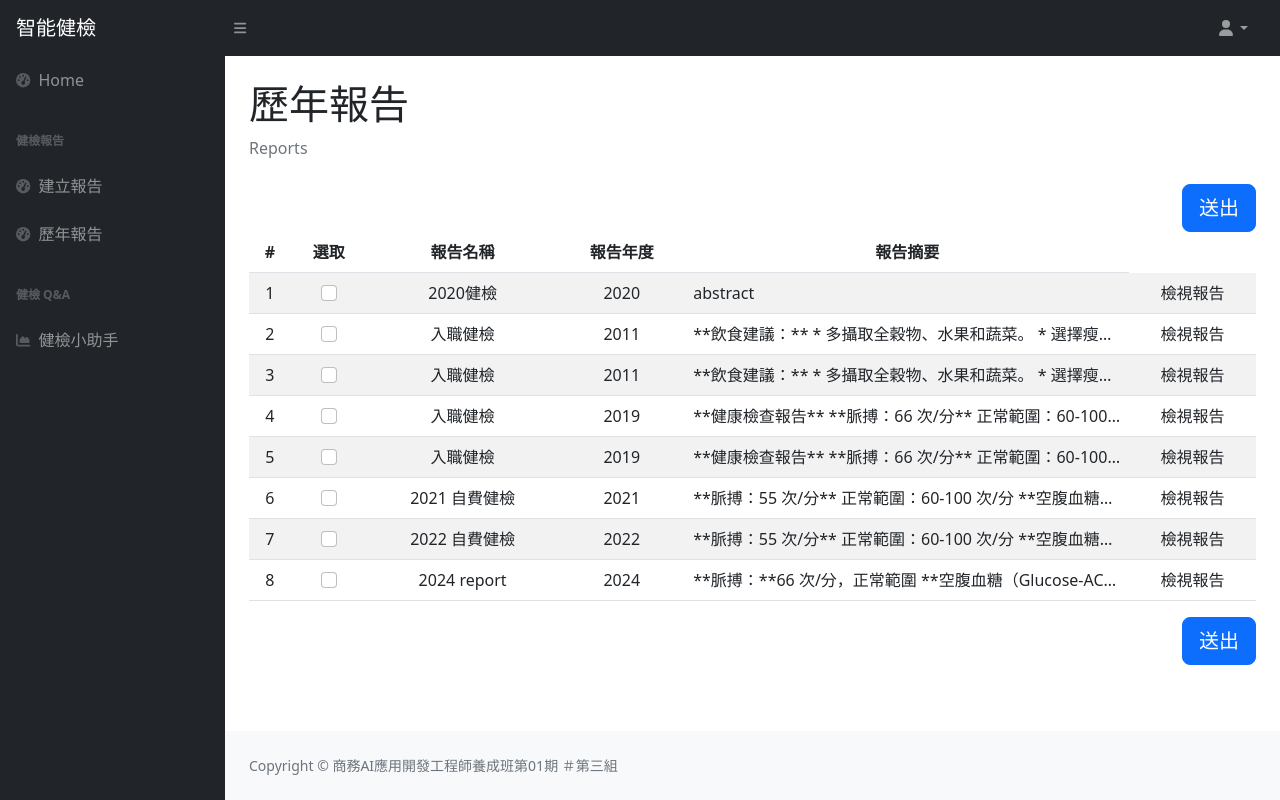
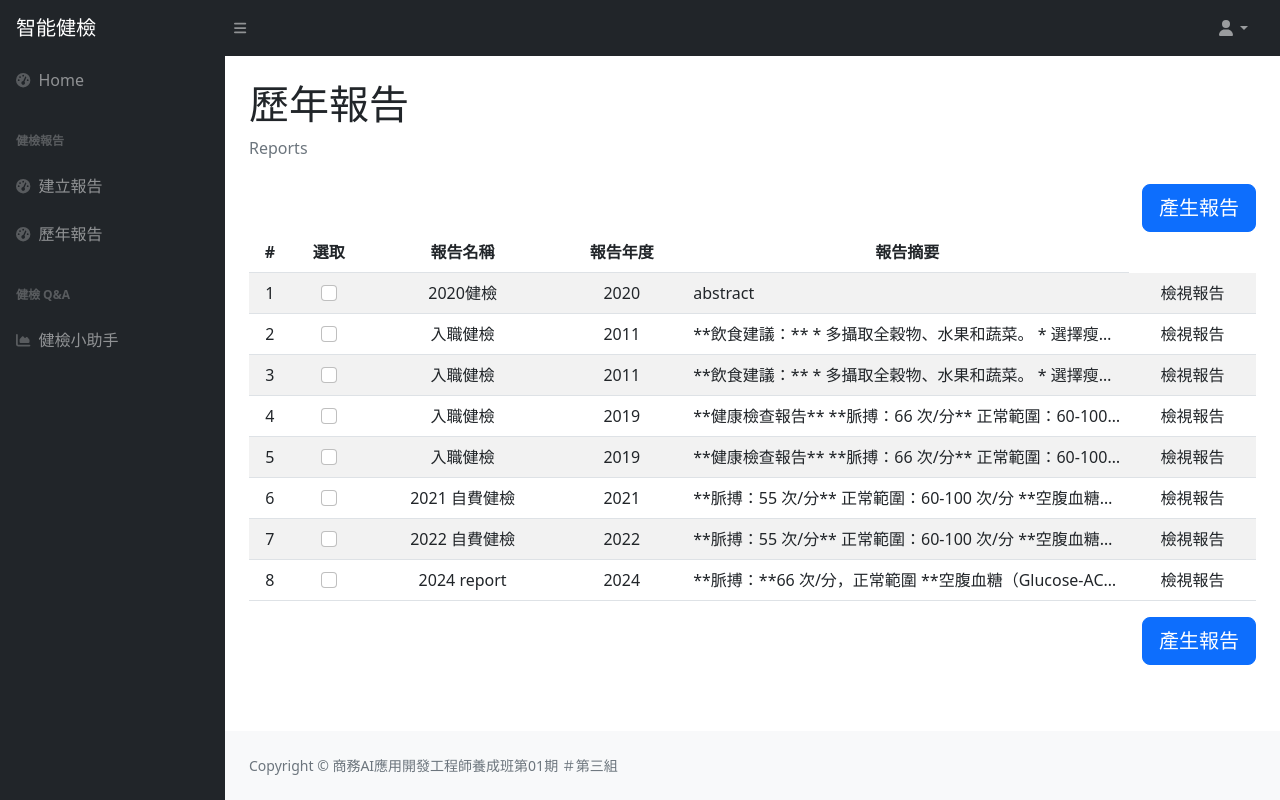
Before and after one commit to cccmmmd/Health-report-Django-GCP-cloudSQL, a Django app: page /reports/ in a window 1280 px wide. Run offline with Django 5.2, Linux system fonts and the light colour scheme; data comes from the database, SQL or seed files in the repository; both versions use the stored data as it was after the commit; some libraries are stand-ins or nearby versions.

Commit message:
change button text

```diff
--- a/Health_report/content/models.py
+++ b/Health_report/content/models.py
@@ -19,7 +19,7 @@ class Report(models.Model):
   tg = models.IntegerField()
   hdl_c = models.IntegerField()
   ldl_c = models.IntegerField()
-  abstract = models.TextField(max_length=250)
+  abstract = models.TextField(max_length=400)
   created_at = models.DateTimeField(auto_now_add=True)
 
 
--- a/Health_report/content/templates/add.html
+++ b/Health_report/content/templates/add.html
@@ -70,7 +70,7 @@
                         <textarea class="form-control" name="abstract" id="abstract" rows="3" placeholder="請輸入摘要"></textarea>
                     </div>
                 </div> -->
-                <button class="btn  btn-lg btn-primary float-end" type="submit">建立</button>
+                <button class="btn  btn-lg btn-primary float-end" type="submit">預覽</button>
             </form>
         </div>
 
--- a/Health_report/content/templates/select.html
+++ b/Health_report/content/templates/select.html
@@ -14,7 +14,7 @@
         <div class="container-fluid px-4">
             <form action="selectreport/" method="post">
                 {% csrf_token %}
-                <button class="btn  btn-lg btn-primary float-end" type="submit">送出</button>
+                <button class="btn  btn-lg btn-primary float-end" type="submit">產生報告</button>
                 <table class="table table-striped table-hover">
                     <thead>
                         <tr>
@@ -38,7 +38,7 @@
                         {% endfor %}
                     </tbody>
                 </table>
-                <button class="btn  btn-lg btn-primary float-end mb-4" type="submit">送出</button>
+                <button class="btn  btn-lg btn-primary float-end mb-4" type="submit">產生報告</button>
             </form>
         </div>
     {% endblock %}
```
Also changed, not shown: Health_report/db.sqlite3.
